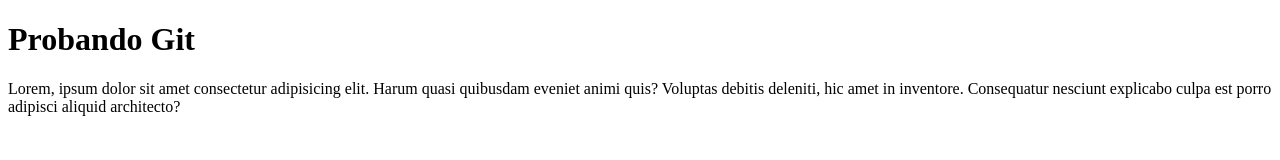
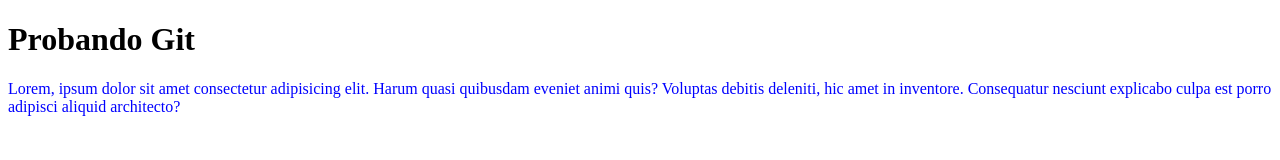
Before and after one commit to Braybat/pruebagithub, a plain HTML site: page index.html in a window 1280 px wide. Drawn offline with Linux system fonts and the light colour scheme.

Commit message:
Update index.html
Agregue color azul en el parrafo

```diff
--- a/index.html
+++ b/index.html
@@ -9,7 +9,7 @@
 <body>
 
     <h1>Probando Git </h1>
-<p>Lorem, ipsum dolor sit amet consectetur adipisicing elit. Harum quasi quibusdam eveniet animi quis? Voluptas debitis deleniti, hic amet in inventore. Consequatur nesciunt explicabo culpa est porro adipisci aliquid architecto?</p>
+<p style="color:blue;">Lorem, ipsum dolor sit amet consectetur adipisicing elit. Harum quasi quibusdam eveniet animi quis? Voluptas debitis deleniti, hic amet in inventore. Consequatur nesciunt explicabo culpa est porro adipisci aliquid architecto?</p>
 
 </body>
 </html>
```
